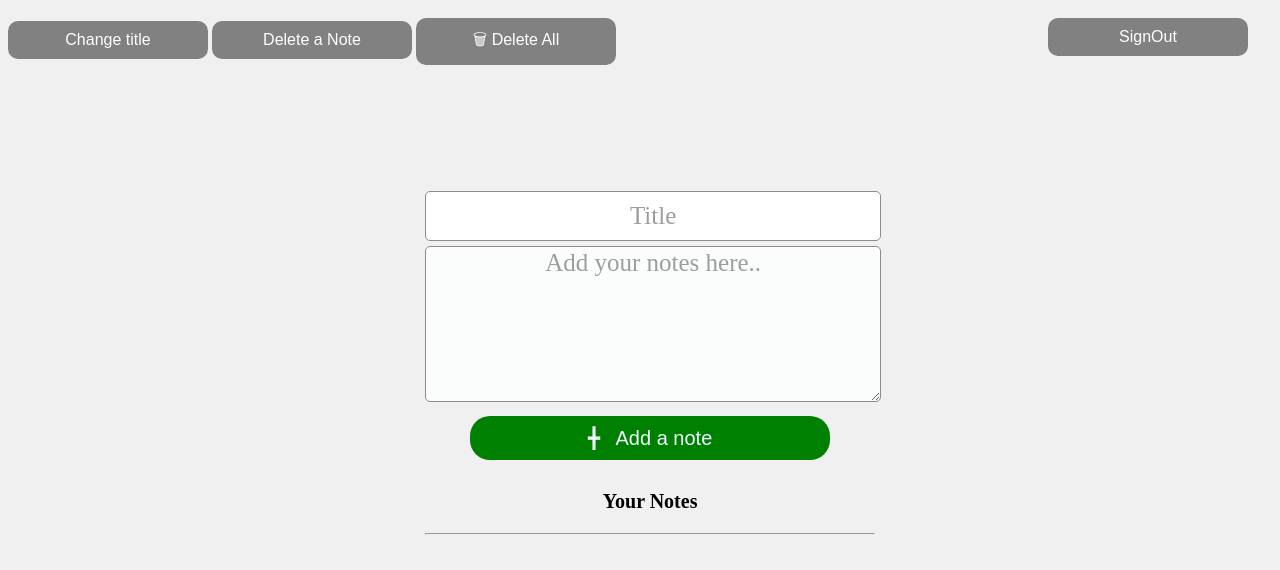
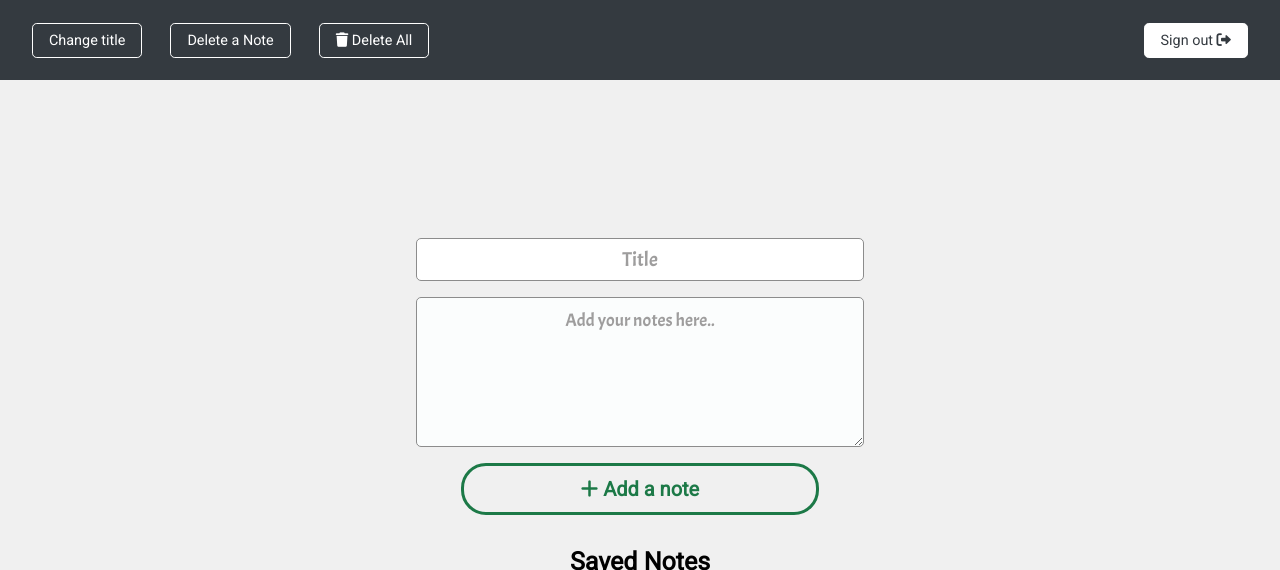
Before and after one commit to MarniSaiSanjay/notes-app, a plain HTML site: page final2.html in a window 1280 px wide. Shown: the top 570 px of the page. Drawn offline with Linux system fonts and the light colour scheme.

Commit message:
Updated Notes page UI

```diff
--- /dev/null
+++ b/final2.css
@@ -0,0 +1,223 @@
+* {
+  padding: 0;
+  margin: 0;
+  box-sizing: border-box;
+  scroll-behavior: smooth;
+}
+
+body {
+    background: rgb(240, 240, 240);
+}
+
+nav {
+  width: 100%;
+  display: flex;
+  background: #343A40;
+  justify-content: space-between;
+  align-items: center;
+  min-height: 10vh;
+  padding: 0 2rem;
+  font-family: 'Roboto', sans-serif;
+}
+
+button {
+    color: #fff;
+    background: transparent;
+    border: none;
+    padding: 0.5rem 1rem;
+    font-size: 0.9rem;
+    border-radius: 0.3rem;
+    cursor: pointer;
+    border: 1px solid #fff;
+    transition: all 0.3s ease-in-out;
+    font-family: 'Roboto', sans-serif;
+}
+
+button:hover {
+    color: #343A40;
+    background: #fff;
+
+}
+
+#deleteit {
+    margin: 0 1.5rem;
+}
+
+#Button3 {
+    background: #fff;
+    color: #343A40;
+}
+
+#Button3:hover {
+    background: transparent;
+    color: #fff;
+}
+
+#menu {
+    display: flex;
+    flex-direction: column;
+    width: 35%;
+    margin: 0 auto;
+    text-align: center;
+    justify-content: center;
+    height: 90vh;
+}
+
+#title {
+    border-radius: 5px;
+    font-family: 'Acme', sans-serif;
+    font-size: 20px;
+    text-align: center;
+    border: 1.5px solid #8c8c8c;
+    margin-bottom: 1rem;
+    padding: 0.5rem;
+  }
+
+#notes {
+    font-family: 'Acme', sans-serif;
+  height: 150px;
+  border-radius: 5px;
+  background-color: rgb(251, 253, 253);
+  font-size: 18px;
+  text-align: center;
+  border: 1.5px solid #8c8c8c;
+  padding: 0.7rem 0.5rem;
+  margin-bottom: 1rem;
+}
+
+
+#empty {
+    font-family: 'Roboto', sans-serif;
+  font-size: 25px;
+  font-weight: bolder;
+  text-align: center;
+  justify-content: center;
+  margin: 1rem 0;
+}
+
+#usernewnotes {
+  border-radius: 25px;
+  width: 80%;
+  font-family: 'Roboto', sans-serif;
+  font-weight: bold;
+    font-size: 20px;
+    padding: 0.7rem 0;
+    background: transparent;
+    color: #1C7947;
+    border: 3px solid #1C7947;
+    outline: none;
+    margin-bottom: 1rem;
+}
+
+#usernewnotes:hover {
+    background: #1C7947;
+    color: #fff;
+}
+
+#yournotes {
+    font-family: 'Acme', sans-serif;
+    margin-top: 1rem;
+  font-size: 25px;
+}
+
+::placeholder {
+  /* Chrome, Firefox, Opera, Safari */
+
+  color: rgb(158, 157, 157);
+  opacity: 1;
+  /* Firefox */
+}
+
+:-ms-input-placeholder {
+  /* Internet Explorer */
+  color: rgb(158, 157, 157);
+}
+
+::-ms-input-placeholder {
+  /* Microsoft  */
+  color: rgb(158, 157, 157);
+}
+
+.placeofdisplay {
+  height: auto;
+  position: relative;
+  width: 100%;
+  display: flex;
+  align-items: center;
+  justify-content: center;
+  flex-direction: column;
+}
+
+.box {
+  padding: 10px 10px;
+  /* overflow: hidden; */
+  width: 75%;
+  margin-bottom: 50px;
+  height: auto;
+  /* position: relative; */
+  border-radius: 10px;
+  border: 1px solid #999999;
+  font-family: 'Acme', sans-serif;
+
+}
+
+.titleinbox {
+    font-family: 'Acme', sans-serif;
+  position: relative;
+  font-size: 300%;
+  font-weight: bolder;
+  letter-spacing: 1px;
+  padding: 30px;
+  border-radius: 20px;
+}
+
+.open {
+  position: relative;
+  font-size: 200%;
+  font-weight: bolder;
+  font-family: 'Acme', sans-serif;
+  padding-left: 20px;
+  border-radius: 20px;
+  background-color: transparent;
+  border: none;
+  outline: 0;
+  color: rgb(126, 131, 139);
+  cursor: pointer;
+}
+
+.closeclose {
+  background: transparent;
+  border: none;
+  position: absolute;
+  right: 0%;
+  bottom: 0%;
+  cursor: pointer;
+}
+
+.savesave,
+.copycopy {
+  font-family: 'Acme', sans-serif;
+  font-size: 20px;
+  background-color: #d9d9d9;
+  border-radius: 10px;
+  border: 0.1px solid #8c8c8c;
+  cursor: pointer;
+}
+
+.inputtext {
+  min-height: 300px;
+  resize: vertical;
+  width: 98%;
+  text-align: center;
+  font-family: 'Acme', sans-serif;
+  font-size: 210%;
+  padding: 30px 10px;
+  word-wrap: break-word;
+  display: none;
+  border-radius: 5px;
+}
+
+.opt {
+  position: relative;
+  display: none;
+}
--- a/final2.html
+++ b/final2.html
@@ -9,22 +9,33 @@
   <script src="https://www.gstatic.com/firebasejs/8.2.8/firebase-analytics.js"></script>
 
   <script src="notesapp.js" defer></script>
+
+  <link rel="stylesheet" href="https://cdnjs.cloudflare.com/ajax/libs/font-awesome/6.0.0-beta2/css/all.min.css"
+    integrity="sha512-YWzhKL2whUzgiheMoBFwW8CKV4qpHQAEuvilg9FAn5VJUDwKZZxkJNuGM4XkWuk94WCrrwslk8yWNGmY1EduTA=="
+    crossorigin="anonymous" referrerpolicy="no-referrer" />
+  <link href="https://fonts.googleapis.com/css2?family=Roboto&display=swap" rel="stylesheet">
+  <link href="https://fonts.googleapis.com/css2?family=Acme&display=swap" rel="stylesheet">
+  <link rel="stylesheet" href="./final2.css">
 </head>
 
 <body>
-  <div id="xyz">
+  <nav>
+    <div class="left-btns">
       <button onclick="titlechange()" id="titlechange">Change title</button>
       <button onclick="deleteit()" id="deleteit">Delete a Note</button>
-    <button onclick="deleteall()" id="deletebtn"> &#x1f5d1; Delete All</button>
-    <button onclick="SignOut()" id="Button3"> SignOut</button>
+      <button onclick="deleteall()" id="deletebtn"><i class="fas fa-trash"></i> Delete All</button>
     </div>
+    <button onclick="SignOut()" id="Button3"> Sign out <i class="fas fa-sign-out-alt"></i></button>
+  </nav>
 
   <div id="menu">
     <input id="title" placeholder="Title">
     <textarea id="notes" class="notesarea" placeholder="Add your notes here.."
       style="color: rgb(31, 29, 29);"></textarea>
-    <button id="usernewnotes" onclick="SAVE1()"> &#9547; &nbsp; Add a note </button>
-    <p id="empty"> Your Notes </p>
+      <div class="addnote">
+    <button id="usernewnotes" onclick="SAVE1()"><i class="fas fa-plus"></i>  Add a note </button>
+      </div>
+    <p id="empty"> Saved Notes </p>
     <hr>
     <p id="yournotes"> No Notes Saved</p>
   </div>
@@ -32,200 +43,6 @@
   <div id="base1" class="placeofdisplay">
     <!--NOTES WILL BE DISPLAYED HERE-->
   </div>
-
-  <style>
-    body {
-      background-color: rgb(240, 240, 240);
-    }
-
-    #menu {
-      width: 450px;
-      text-align: center;
-      margin-top: 10%;
-      margin-left: 33%;
-
-    }
-
-    #notes {
-      height: 150px;
-      width: 100%;
-      border-radius: 5px;
-      background-color: rgb(251, 253, 253);
-      font-size: 25px;
-      text-align: center;
-      font-family: papyrus;
-
-
-      border: 1.5px solid #8c8c8c;}
-
-    #title {
-      width: 100%;
-      height: 12mm;
-      border-radius: 5px;
-      font-family: papyrus;
-      font-size: 25px;
-      text-align: center;
-      border: 1.5px solid #8c8c8c;
-      margin-bottom: 5px;
-      }
-      #empty{
-        font-size: 20px;
-        font-weight: bolder;
-        text-align: center;
-        justify-content: center;
-      }
-
-
-    #usernewnotes {
-      background-color: green;
-      width: 80%;
-      padding: 10px;
-      border-radius: 20px;
-      font-size: 20px;
-      margin: 10px 0;
-      border: none;
-      outline: none;
-      cursor: pointer;
-      color: aliceblue;
-    }
-    #yournotes{
-     font-family:  papyrus;
-     font-size: 40px;
-    }
-
-    ::placeholder {
-      /* Chrome, Firefox, Opera, Safari */
-
-      color: rgb(158, 157, 157);
-      opacity: 1;
-      /* Firefox */
-    }
-
-    :-ms-input-placeholder {
-      /* Internet Explorer */
-      color: rgb(158, 157, 157);
-    }
-
-    ::-ms-input-placeholder {
-      /* Microsoft  */
-      color: rgb(158, 157, 157);
-    }
-
-    #xyz {
-      display: block;
-    }
-
-    #Button3,
-    #deletebtn,
-    #titlechange,
-    #deleteit {
-
-      width: 200px;
-      background-color: rgb(129, 129, 129);
-      font-size: 16px;
-      font-weight: 500;
-      border-radius: 10px;
-      padding: 10px;
-      /*height of button */
-      border: none;
-      /* Without this i.e. none we see a border may be half with a color around button.*/
-      outline: none;
-      display: inline;
-      color: rgb(255, 255, 255);
-      margin-top: 10px;
-    }
-
-    #Button3 {
-      position: absolute;
-      right: 2.5%;
-    }
-
-    .placeofdisplay {
-      height: auto;
-      position: relative;
-      width: 100%;
-      display: flex;
-      align-items: center;
-      justify-content: center;
-      flex-direction: column;
-
-    }
-
-    .box {
-      padding: 10px 10px;
-      overflow: hidden;
-      width: 75%;
-      margin-bottom: 50px;
-      height: auto;
-      position: relative;
-      border-radius: 10px;
-      border: 1px solid #999999;
-
-    }
-
-    .titleinbox {
-      position: relative;
-      font-size: 300%;
-      font-weight: bolder;
-      letter-spacing: 1px;
-      font-family: papyrus;
-      padding: 30px;
-      border-radius: 20px;
-    }
-
-    .open {
-      position: relative;
-      font-size: 200%;
-      font-weight: bolder;
-      font-family: Comic Sans MS, Comic Sans, cursive;
-      padding-left: 20px;
-      border-radius: 20px;
-      background-color: transparent;
-      border: none;
-      outline: 0;
-      color: rgb(126, 131, 139);
-      cursor: pointer;
-    }
-
-    .closeclose {
-      background: transparent;
-      border: none;
-      position: absolute;
-      right: 0%;
-      bottom: 0.%;
-      cursor: pointer;
-    }
-
-    .savesave,
-    .copycopy {
-      font-family: Comic Sans MS, Comic Sans, cursive;
-      font-size: 20px;
-      background-color: #d9d9d9;
-      border-radius: 10px;
-      border: .1px solid  #8c8c8c;
-      cursor: pointer;
-
-    }
-
-    .inputtext {
-      min-height: 300px;
-      resize: vertical;
-      width: 98%;
-      text-align: center;
-      font-family: Arial, Helvetica, sans-serif;
-      font-size: 210%;
-      padding: 30px 10px;
-      word-wrap: break-word;
-      display: none;
-      border-radius: 5px;
-    }
-
-    .opt {
-      position: relative;
-      display: none;
-    }
-
-  </style>
 
   <script>
 
@@ -244,16 +61,16 @@ var namepresent = localStorage.getItem("current");
       localStorage.setItem("numberofnotes" + namepresent, initial);
       localStorage.setItem("listoftitles" + namepresent, '[]');//name given to colletion of titles i.e. list of titles-> titles ; '[]' -> empty array.
       localStorage.setItem("listofcontent" + namepresent, '[]');
-      localStorage.setItem("dates" + namepresent,'[]');
-      localStorage.setItem("time" + namepresent,'[]');
+      localStorage.setItem("dates" + namepresent, '[]');
+      localStorage.setItem("time" + namepresent, '[]');
     }
-    var number1 =  parseInt(localStorage.getItem("numberofnotes" + namepresent));
-     if(number1 > 0){
+    var number1 = parseInt(localStorage.getItem("numberofnotes" + namepresent));
+    if (number1 > 0) {
       var your = document.getElementById("yournotes");
-      your.style.display="none";
-     }else{
+      your.style.display = "none";
+    } else {
       var your = document.getElementById("yournotes");
-      your.style.display="block";
+      your.style.display = "block";
     }
 
     let today = new Date();
@@ -278,19 +95,19 @@ var second = today.getSeconds();
         localStorage.setItem("listofcontent" + namepresent, JSON.stringify(contentlist));
 
         var listofdates = JSON.parse(localStorage.getItem("dates" + namepresent));
-       let mydate= date;
+        let mydate = date;
         var mymon = month;
         var myyear = year;
         listofdates.push(mydate + '/' + mymon + '/' + myyear);
-       localStorage.setItem("dates" + namepresent,JSON.stringify(listofdates));
+        localStorage.setItem("dates" + namepresent, JSON.stringify(listofdates));
 
         var listoftime = JSON.parse(localStorage.getItem("time" + namepresent));
         var myhour = hour;
         var mymin = minute;
         var mysec = second;
 
-       listoftime.push( myhour + ':' + mymin + ':' + mysec);
-       localStorage.setItem("time" + namepresent,JSON.stringify(listoftime));
+        listoftime.push(myhour + ':' + mymin + ':' + mysec);
+        localStorage.setItem("time" + namepresent, JSON.stringify(listoftime));
 
         alert("Notes Saved");
         location.reload();
@@ -301,10 +118,10 @@ var second = today.getSeconds();
     }
 
     function deleteall() {
-      var number1 =  parseInt(localStorage.getItem("numberofnotes" + namepresent));
-      if(number1 > 0){
+      var number1 = parseInt(localStorage.getItem("numberofnotes" + namepresent));
+      if (number1 > 0) {
         let confdelall = confirm("Are you sure you want to delete all notes made ?");
-    if(confdelall == true){
+        if (confdelall == true) {
           localStorage.removeItem("listoftitles" + namepresent);
           localStorage.removeItem("numberofnotes" + namepresent);
           localStorage.removeItem("listofcontent" + namepresent);
@@ -312,14 +129,15 @@ var second = today.getSeconds();
           localStorage.removeItem("dates" + namepresent);
           location.reload();
           alert("All Notes are deleted.")
-    } }else{
+        }
+      } else {
         alert("No notes to delete!!");
       }
     }
 
     function titlechange() {
-      var number1 =  parseInt(localStorage.getItem("numberofnotes" + namepresent));
-      if(number1 >0){
+      var number1 = parseInt(localStorage.getItem("numberofnotes" + namepresent));
+      if (number1 > 0) {
         var p = prompt("Enter serial number of the note.");
         if (p % 1 == 0) {
           var list = JSON.parse(localStorage.getItem("listoftitles" + namepresent)); // list is an array
@@ -330,23 +148,23 @@ var second = today.getSeconds();
               list[pp] = str;
               localStorage.setItem("listoftitles" + namepresent, JSON.stringify(list));
               location.reload();
-          } else{
+            } else {
               alert("You have not entered a new title. Try again.")
             }
 
           } else if (pp % 1 == 0) {
             alert("No notes found please check serial number entered.");
           }
-      } else{
+        } else {
           alert("Please enter a valid serial number and Try again.")
         }
-    }else{
+      } else {
         alert("No notes are made.");
       }
     }
     function deleteit() {
-      var number1 =  parseInt(localStorage.getItem("numberofnotes" + namepresent));
-      if(number1 > 0) {
+      var number1 = parseInt(localStorage.getItem("numberofnotes" + namepresent));
+      if (number1 > 0) {
         var no = prompt("Enter serial number of the note.");
         var lt = JSON.parse(localStorage.getItem("listoftitles" + namepresent));
         var lc = JSON.parse(localStorage.getItem("listofcontent" + namepresent));
@@ -356,26 +174,27 @@ var second = today.getSeconds();
 
         if (no.length > 0) {
           var confdel = confirm("Are you sure you want to delete the note?");
-        if(confdel == true){
+          if (confdel == true) {
             var i = parseInt(no) - 1; // i -> index
             if (i < n && i >= 0) {
               localStorage.setItem("numberofnotes" + namepresent, n - 1);
               lt.splice(i, 1);
               lc.splice(i, 1);
-          ld.splice(i,1);
-          ltime.splice(i,1);
+              ld.splice(i, 1);
+              ltime.splice(i, 1);
               localStorage.setItem("listoftitles" + namepresent, JSON.stringify(lt));
               localStorage.setItem("listofcontent" + namepresent, JSON.stringify(lc));
-          localStorage.setItem("time" + namepresent,JSON.stringify(ltime));
-          localStorage.setItem("dates" + namepresent,JSON.stringify(ld));
-          location.reload();}
+              localStorage.setItem("time" + namepresent, JSON.stringify(ltime));
+              localStorage.setItem("dates" + namepresent, JSON.stringify(ld));
+              location.reload();
+            }
             else {
               alert("No notes found please check serial number entered.");
             }
           }
 
         }
-    } else{
+      } else {
         alert("No notes to delete!!");
       }
     }
@@ -401,21 +220,21 @@ var second = today.getSeconds();
         el1.appendChild(el3);
 
 
-        var  el9 = document.createElement("div");
-     el9.setAttribute("class",date);
+        var el9 = document.createElement("div");
+        el9.setAttribute("class", date);
         var thendate = JSON.parse(localStorage.getItem("dates" + namepresent));
         el9.innerHTML = "Last Modified: " + thendate[i];
         el1.appendChild(el9);
-     el9.style.textAlign='right';
-     el9.style.fontFamily='papyrus'
+        el9.style.textAlign = 'right';
+        el9.style.fontFamily = 'papyrus'
 
         var el10 = document.createElement("div");
         el10.setAttribute("class", date);
         var thentime = JSON.parse(localStorage.getItem("time" + namepresent));
         el10.innerHTML = thentime[i];
         el1.appendChild(el10);
-     el10.style.textAlign='right';
-     el10.style.fontFamily='papyrus'
+        el10.style.textAlign = 'right';
+        el10.style.fontFamily = 'papyrus'
 
 
         var el4 = document.createElement("div");
@@ -494,17 +313,17 @@ var second = today.getSeconds();
 
       var ld = JSON.parse(localStorage.getItem("dates" + namepresent));
       var lt = JSON.parse(localStorage.getItem("time" + namepresent));
-      let mydate= date;
+      let mydate = date;
       var mymon = month;
       var myyear = year;
-      ld.splice(select,1,mydate + '/' + mymon + '/' + myyear);
-      localStorage.setItem("dates" + namepresent,JSON.stringify(ld));
+      ld.splice(select, 1, mydate + '/' + mymon + '/' + myyear);
+      localStorage.setItem("dates" + namepresent, JSON.stringify(ld));
 
       var myhour = hour;
       var mymin = minute;
       var mysec = second;
-      lt.splice(select,1,myhour + ':' + mymin + ':' + mysec);
-      localStorage.setItem("time" + namepresent,JSON.stringify(lt));
+      lt.splice(select, 1, myhour + ':' + mymin + ':' + mysec);
+      localStorage.setItem("time" + namepresent, JSON.stringify(lt));
       location.reload();
     }
 
```
Lines whose indentation alone changed are shown as unchanged.
